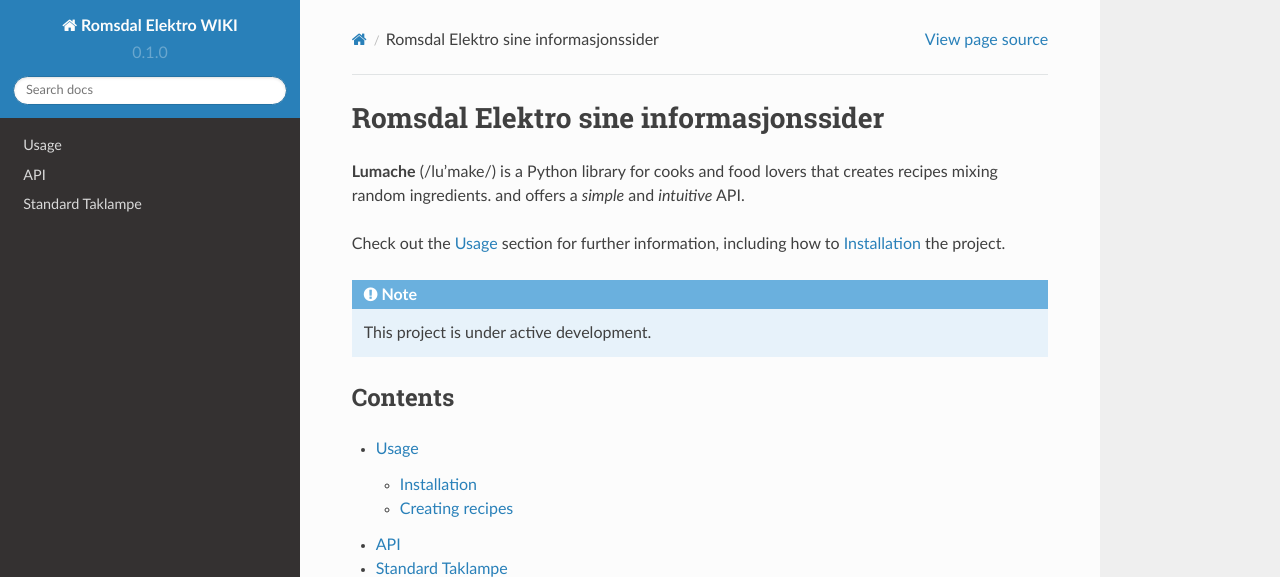
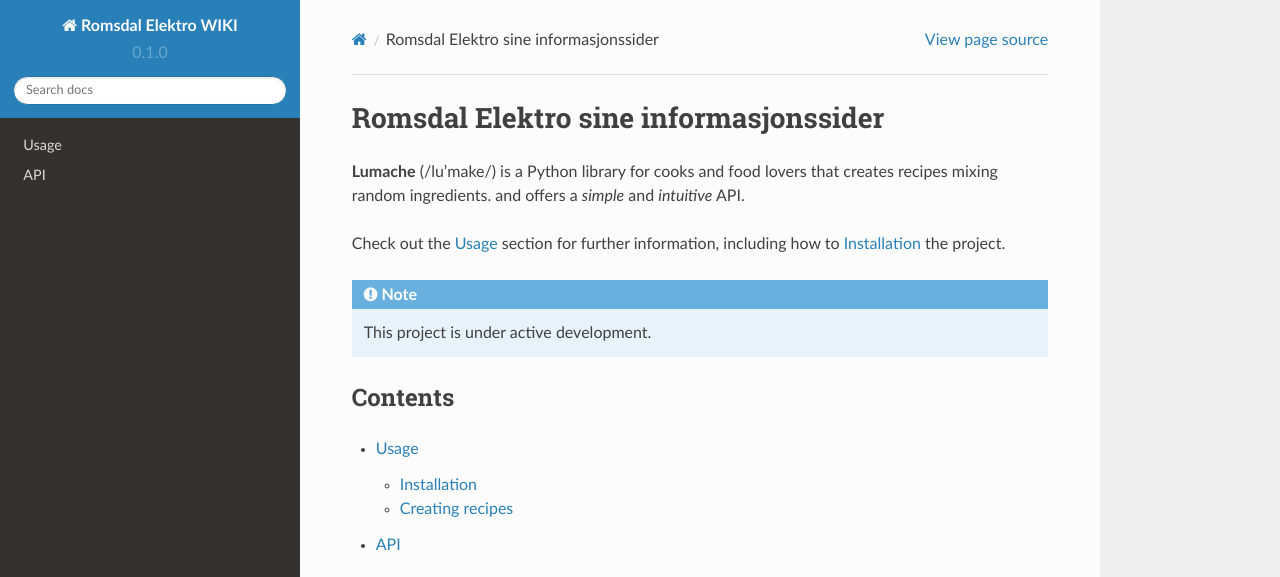
Before and after one commit to romsdalelektro/wiki2, a Sphinx documentation site: the page built from docs/source/index.rst, in a window 1280 px wide, cut to the strip 0-577 px from the top of the page. Built offline with Sphinx 7.4.7 and the Read the Docs theme 2.0.0, drawn with Linux system fonts in a browser that asks for light colours.

Commit message:
Update index.rst

```diff
--- a/docs/source/index.rst
+++ b/docs/source/index.rst
@@ -19,8 +19,6 @@ Contents
 
    usage
    api
-   taklampe
 
 
 .. autosummary::
-   :toctree: /docs/source/
```
